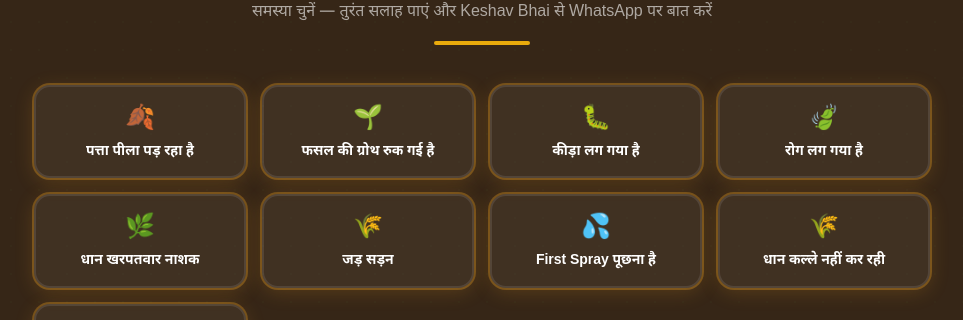
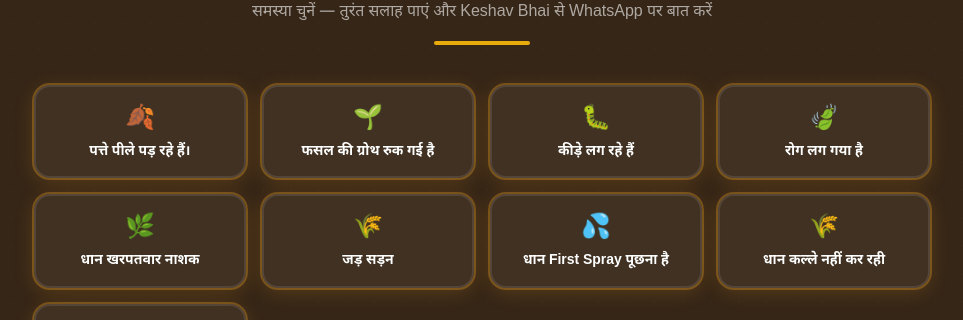
Before and after one commit to snappikhelp-star/annadata-agri-ANDSEEDS.COM, a React (Vite) app: page / in a window 1280 px wide. Shown: the part 4073-4393 px from the top of the page, without its empty margins (158-1121 px from the left). Built offline with nearby package versions, Linux system fonts and the light colour scheme.

Commit message:
Update home.tsx

```diff
--- a/src/pages/home.tsx
+++ b/src/pages/home.tsx
@@ -402,8 +402,6 @@ function SmartFarmerHelpSection() {
 
   const problems = [
     { emoji: "🌾", label: "धान बीज चाहिए", color: "#22c55e" },
-    { emoji: "🌾", label: "1886 धान Variety चाहिए", color: "#16a34a" },
-    { emoji: "🌾", label: "PB1 धान चाहिए", color: "#15803d" },
     { emoji: "🗒️", label: "धान का प्रोजेक्ट कराना है", color: "#F9A825" },
     { emoji: "🌿", label: "धान की दवाई चाहिए", color: "#00897B" },
     { emoji: "💦", label: "First Spray Guidance", color: "#26A69A" },
@@ -477,13 +475,13 @@ function SmartFarmerHelpSection() {
 function CropDoctorSection() {
   const [selected, setSelected] = useState<number | null>(null);
   const problems = [
-    { emoji: "🍂", label: "पत्ता पीला पड़ रहा है", tip: "पोषक तत्वों की कमी या पत्ता पीलापन रोग हो सकता है। Zinc या Urea Spray + Fungicide की जरूरत है।" },
+    { emoji: "🍂", label: "पत्ते पीले पड़ रहे हैं।", tip: "पोषक तत्वों की कमी या पत्ता पीलापन रोग हो सकता है। Zinc या Urea Spray + Fungicide की जरूरत है।" },
     { emoji: "🌱", label: "फसल की ग्रोथ रुक गई है", tip: "जड़ कमज़ोर हो सकती है या मिट्टी में NPK की कमी है। Growth Booster + Root Strengthener की जरूरत है।" },
-    { emoji: "🐛", label: "कीड़ा लग गया है", tip: "रस चूसक कीट (BPH) या इल्ली हो सकती है। सही कीटनाशक की Spray जरूरी है — Keshav Bhai से पूछें।" },
+    { emoji: "🐛", label: "कीड़े लग रहे हैं", tip: "रस चूसक कीट (BPH) या इल्ली हो सकती है। सही कीटनाशक की Spray जरूरी है — Keshav Bhai से पूछें।" },
     { emoji: "🍃", label: "रोग लग गया है", tip: "Blast, Sheath Blight या Bacterial Blight हो सकता है। तुरंत Fungicide Spray करें।" },
     { emoji: "🌿", label: "धान खरपतवार नाशक", tip: "धान में खरपतवार से फसल की पैदावार 30–50% कम हो सकती है। सही खरपतवार नाशक जल्दी डालें।" },
     { emoji: "🌾", label: "जड़ सड़न", tip: "अधिक पानी या Sheath Rot रोग हो सकता है। Carbendazim या Tricyclazole Spray लें।" },
-    { emoji: "💦", label: "First Spray पूछना है", tip: "रोपाई के 15–20 दिन बाद First Spray जरूरी है। Keshav Bhai से सही Spray Schedule लें।" },
+    { emoji: "💦", label: "धान First Spray पूछना है", tip: "रोपाई के 15–20 दिन बाद First Spray जरूरी है। Keshav Bhai से सही Spray Schedule लें।" },
     { emoji: "🌾", label: "धान कल्ले नहीं कर रही", tip: "कल्ले न फूटना जिंक या नाइट्रोजन की कमी का संकेत है। Zinc Sulphate + Urea Spray तुरंत करें और Keshav Bhai से सही मात्रा पूछें।" },
     { emoji: "🧪", label: "कौन सी दवाई डालें?", tip: "फसल की अवस्था और समस्या देखकर सही दवाई चुनें। WhatsApp पर फोटो भेजें — निःशुल्क सलाह पाएं।" },
   ];
@@ -685,7 +683,7 @@ function SeasonalCropCalendarSection() {
       name: "जून", en: "June", emoji: "🌧️",
       items: [
         { label: "धान नर्सरी तैयारी", tip: "नर्सरी डालने का सही समय — बीज दर और मिट्टी तैयारी" },
-        { label: "1886 / PB1 Variety बुकिंग", tip: "इस सीजन की टॉप variety — अभी बुक करें" },
+        { label: "1637 / 1886 / PB1 Variety बुकिंग", tip: "इस सीजन की टॉप variety — अभी बुक करें" },
         { label: "धान बीज उपचार", tip: "बीज को फफूंदनाशक से उपचारित करें" },
         { label: "धान प्रोजेक्ट Enquiry", tip: "Annadata का धान प्रोजेक्ट क्या है — जानें" },
         { label: "🌱 सोयाबीन बुवाई तैयारी", tip: "जून अंत में सोयाबीन की बुवाई करें — JS-335, NRC-86 variety। बीज उपचार करें और सही दूरी रखें।" },
@@ -695,7 +693,7 @@ function SeasonalCropCalendarSection() {
       name: "जुलाई", en: "July", emoji: "🌱",
       items: [
         { label: "रोपाई (Transplanting)", tip: "रोपाई का सही समय और पौधे से पौधे की दूरी" },
-        { label: "First Spray Guidance", tip: "रोपाई के बाद पहला Spray — कब और क्या?" },
+        { label: "धान First Spray Guidance", tip: "रोपाई के बाद पहला Spray — कब और क्या?" },
         { label: "धान की दवाई", tip: "शुरुआती रोग से बचाव — Keshav Bhai से पूछें" },
         { label: "Growth Guidance", tip: "पौधे की बढ़वार के लिए सही खाद और दवाई" },
         { label: "🌱 सोयाबीन First Spray", tip: "सोयाबीन में बुवाई के 15–20 दिन बाद खरपतवार नाशक और पहला Fungicide Spray करें — Keshav Bhai से Spray Schedule लें।" },
```
